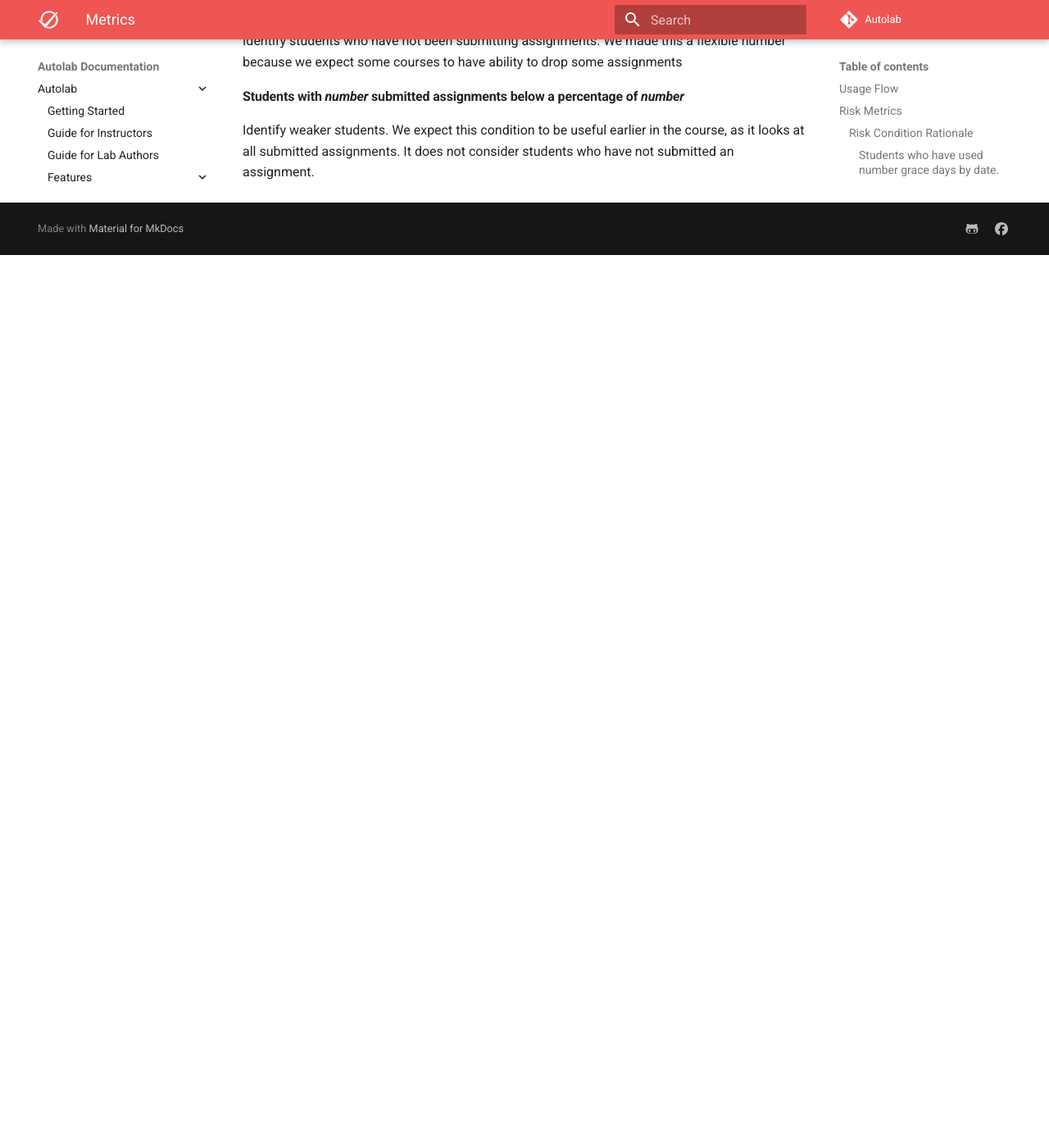
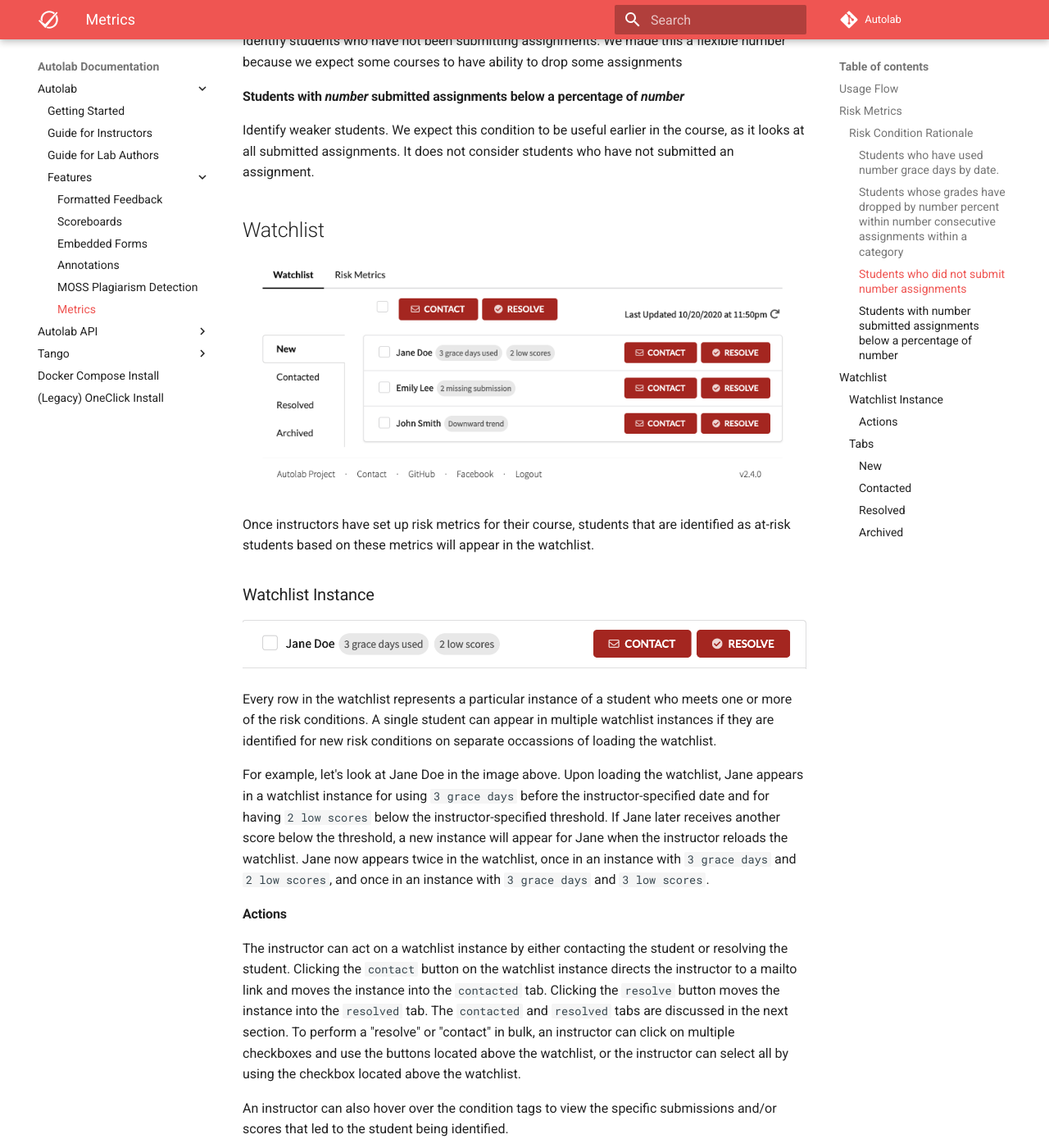
Before and after one commit to muaziqbal/Autolab, an MkDocs documentation site: the page built from docs/features/metrics.md, in a window 1280 px wide and 1400 px high, scrolled down 2251 px. Shown: the whole window at 82% size. Built offline with MkDocs 1.6.1 and Material for MkDocs 9.7.7, drawn with Linux system fonts in a browser that asks for light colours; comment, search, counter and statistics services are not loaded; before the commit the page ends 2562 px from its top, so only the background shows below that; some of the changed text lies outside the part shown.

Commit message:
Watchlist docs (#1259)
* Creates new features sub directory
Adds risks metrics documentation for metrics feature

* Add documentation for watchlist in metrics feature

* Add exclamation point to images

Co-authored-by: Victor Huang <victorhuangwq@gmail.com>

```diff
--- a/docs/features/metrics.md
+++ b/docs/features/metrics.md
@@ -52,3 +52,46 @@ Identify students who have not been submitting assignments. We made this a flexi
 #### Students with *number* submitted assignments below a percentage of *number*
 
 Identify weaker students. We expect this condition to be useful earlier in the course, as it looks at all submitted assignments. It does not consider students who have not submitted an assignment.
+
+
+## Watchlist
+
+![Watchlist](/images/watchlist.png)
+
+Once instructors have set up risk metrics for their course, students that are identified as at-risk students based on these metrics will appear in the watchlist.
+
+### Watchlist Instance
+
+![Watchlist Instance](/images/watchlist_instance.png)
+
+Every row in the watchlist represents a particular instance of a student who meets one or more of the risk conditions. A single student can appear in multiple watchlist instances if they are identified for new risk conditions on separate occassions of loading the watchlist.
+
+For example, let's look at Jane Doe in the image above. Upon loading the watchlist, Jane appears in a watchlist instance for using `3 grace days` before the instructor-specified date and for having `2 low scores` below the instructor-specified threshold. If Jane later receives another score below the threshold, a new instance will appear for Jane when the instructor reloads the watchlist. Jane now appears twice in the watchlist, once in an instance with `3 grace days` and `2 low scores`, and once in an instance with `3 grace days` and `3 low scores`.
+
+#### Actions
+
+The instructor can act on a watchlist instance by either contacting the student or resolving the student. Clicking the `contact` button on the watchlist instance directs the instructor to a mailto link and moves the instance into the `contacted` tab. Clicking the `resolve` button moves the instance into the `resolved` tab. The `contacted` and `resolved` tabs are discussed in the next section. To perform a "resolve" or "contact" in bulk, an instructor can click on multiple checkboxes and use the buttons located above the watchlist, or the instructor can select all by using the checkbox located above the watchlist.
+
+An instructor can also hover over the condition tags to view the specific submissions and/or scores that led to the student being identified.
+
+### Tabs
+
+There are four categories that watchlist instances can fall into: new, contacted, resolved, and archived.
+
+#### New
+
+The `new` tab contains identified students who have not yet been contacted or resolved. The number of `new` instances will appear in a notification badge on the main course page, as shown below.
+
+![Metrics Notification](/images/metrics_notification.png)
+
+#### Contacted
+
+The `contacted` tab contains all instances for which the instructor has contacted the student. Note: this does *not* mean that the student has been contacted for *all* associated watchlist instances.
+
+#### Resolved
+
+The `resolved` tab contains all instances that the instructor has marked as resolved. Note: this does *not* mean that the student has been marked as resolved for *all* associated watchlist instances.
+
+#### Archived
+
+When an instructor adjusts the risk metrics for a course, all instances that were in `contacted` or `resolved` for the outdated risk metrics are placed into `archived`. All `new` instances for the outdated risk metrics are dropped. As such, all instances in `new`, `contacted`, and `resolved` are consistent with the most up-to-date risk metrics.
```
Also changed, not shown: docs/images/metrics_notification.png (added), docs/images/watchlist.png (added), docs/images/watchlist_instance.png (added).
